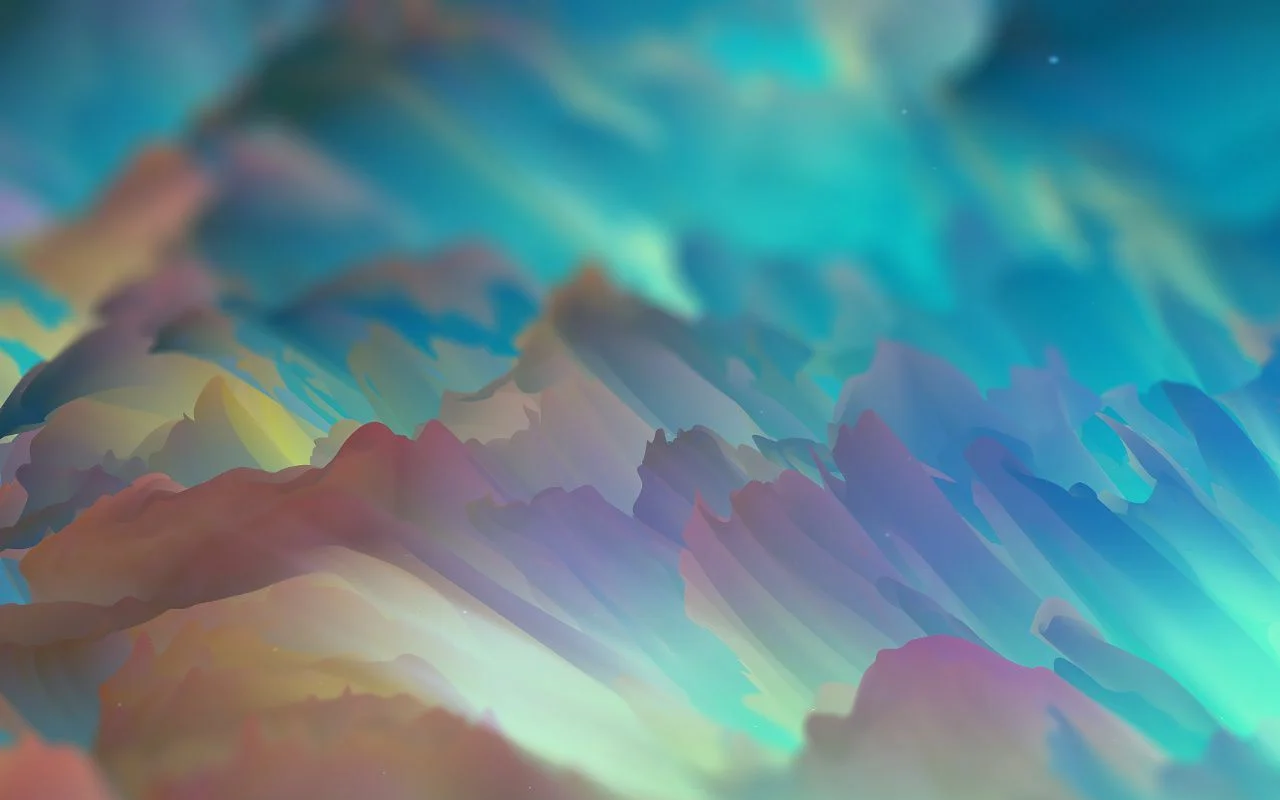
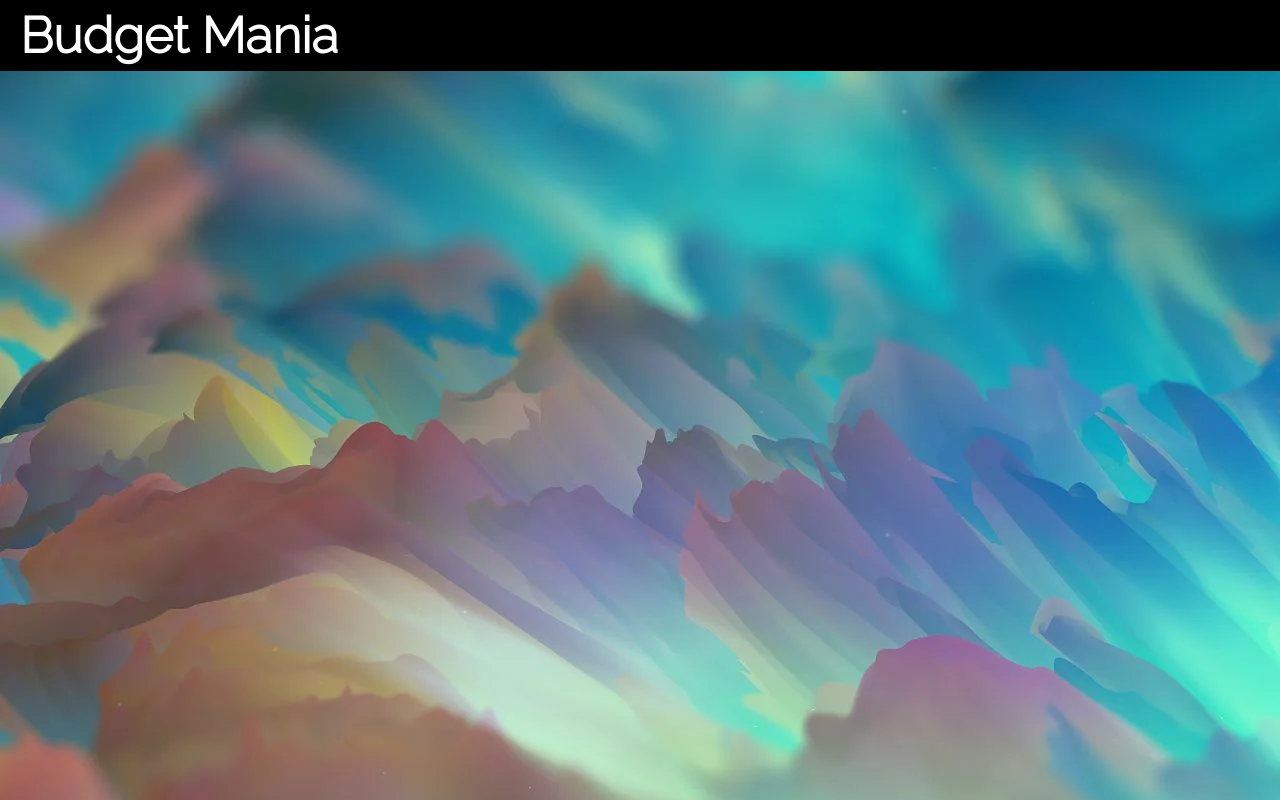
Before and after one commit to DukeBartholomew/organization-budgeting, a React (Create React App) app in the folder frontend/: page /home in a window 1280 px wide. Before the commit this address had no page. Built offline with nearby package versions, Linux system fonts and the light colour scheme.

Commit message:
"Login button will switch to a home page, won't validate user right now though.  Working on changing background when you switch pages"

```diff
--- a/frontend/src/App.css
+++ b/frontend/src/App.css
@@ -31,6 +31,10 @@ body {
   background-image: url("./images/landingPage.png");
 }
 
+/* .home-body {
+  background-color: white;
+} */
+
 .login-info {
   border-width: 5px;
   display: inline-block;
--- a/frontend/src/App.js
+++ b/frontend/src/App.js
@@ -4,6 +4,7 @@ import "./App.css";
 import { Font } from "./components/Font";
 import { Routes, Route } from "react-router-dom";
 import Landing from "./views/Landing";
+import Home from "./views/Home";
 
 
 function App() {
@@ -15,6 +16,7 @@ function App() {
 
       <Routes>
         <Route path='/' element={<Landing/>}/>
+        <Route path='/home' element={<Home/>}/>
       </Routes>
 
 
--- a/frontend/src/components/Login.jsx
+++ b/frontend/src/components/Login.jsx
@@ -1,6 +1,7 @@
 import { useState } from "react";
 import axios from "axios";
 import { getJwt, setJWT, removeJWT } from "./utils/jwt";
+import { useNavigate } from "react-router-dom";
 
 const user = {
   id: 1,
@@ -11,6 +12,8 @@ const user = {
   age: 21,
   admin: true,
 };
+
+
 const url = "http://localhost:8000";
 
 const handleLogin = (username, password) => {
@@ -58,6 +61,9 @@ const handleLogout = () => {
 };
 
 export const Login = () => {
+
+  const navigate = useNavigate();
+
   const [username, setUsername] = useState("");
   const [password, setPassword] = useState("");
   const [firstName, setFirstName] = useState("");
@@ -65,6 +71,8 @@ export const Login = () => {
   const [age, setAge] = useState("");
   const [admin, setAdmin] = useState("");
   const [message, setMessage] = useState("");
+
+
 
   return (
     <>
@@ -117,7 +125,9 @@ export const Login = () => {
           type="button"
           className="login-button"
           onClick={() => {
+            navigate('/home');
             handleLogin(username, password);
+
           }}
         >
           Login
--- /dev/null
+++ b/frontend/src/views/Home.jsx
@@ -0,0 +1,12 @@
+import React from 'react'
+import Navbar from './Navbar'
+
+const Home = () => {
+  return <>
+    <Navbar/>
+
+
+    </>
+}
+
+export default Home
--- a/frontend/src/views/Landing.jsx
+++ b/frontend/src/views/Landing.jsx
@@ -168,7 +168,8 @@ const Landing = () => {
   const [budgetId, setBudgetId] = useState(0);
   const [orgId, setOrgId] = useState(0);
   return <>
-    <body>
+    <body className="landing-body">
+      <section className="landing"></section>
       <Navbar />
       <Login/>
 
```
